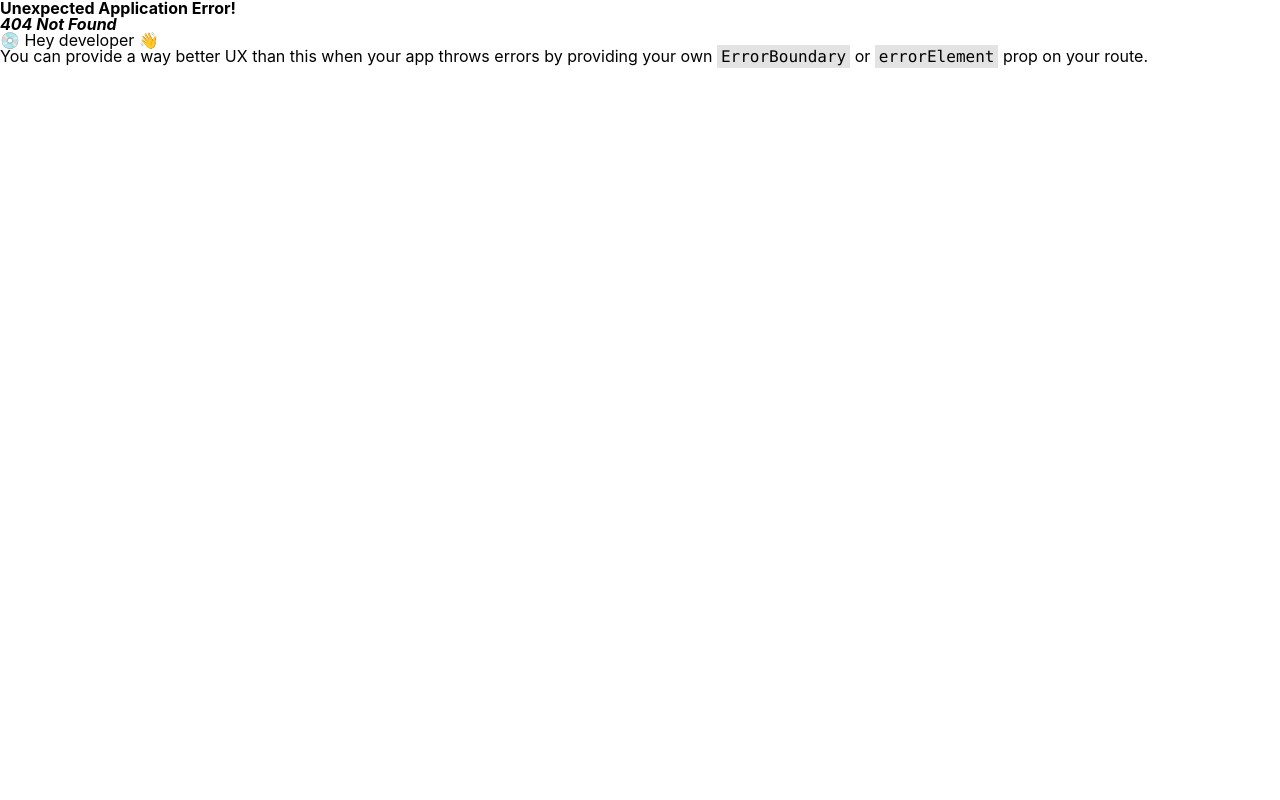
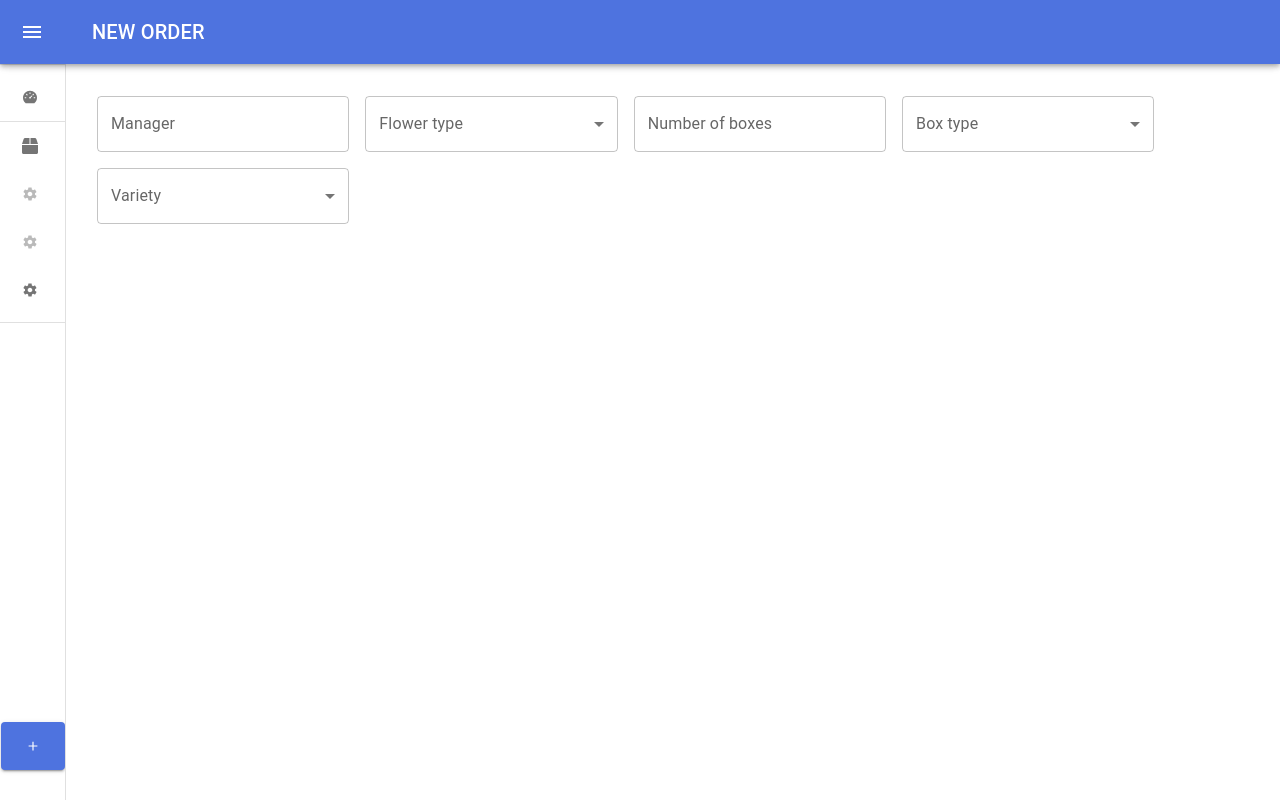
Before and after one commit to FlowersBIJ/flowers-frontend, a React (Create React App) app: page /new-order in a window 1280 px wide. Before the commit this address had no page. Built offline with nearby package versions, Linux system fonts and the light colour scheme.

Commit message:
Оформление+страница New Order

```diff
--- a/src/Components/Drawer/Drawer.css
+++ b/src/Components/Drawer/Drawer.css
@@ -2,3 +2,9 @@
   width: 60px;
   height: 60px;
 }
+
+.drawer {
+  display: flex;
+  flex-direction: column;
+  justify-content: space-between;
+}
--- a/src/Components/Drawer/Drawer.tsx
+++ b/src/Components/Drawer/Drawer.tsx
@@ -6,6 +6,10 @@
 import ChevronRightIcon from '@mui/icons-material/ChevronRight';
 import Typography from "@mui/material/Typography";
 import Menu from '../Menu/Menu';
+import Stack from '@mui/material/Stack';
+import Button from '@mui/material/Button';
+import { IoMdAdd } from "react-icons/io";
+import { NavLink } from 'react-router-dom';
 import './Drawer.css'
 
 interface DrawerProps {
@@ -41,12 +45,14 @@
     alignItems: 'center',
     justifyContent: 'space-between',
     padding: theme.spacing(0, 1),
-    // necessary for content to be below app bar
     ...theme.mixins.toolbar,
 }));
 
 const DrawerWrapper = styled(MuiDrawer, { shouldForwardProp: (prop) => prop !== 'open' })(
     ({ theme, open }) => ({
+        display: "flex",
+        flexDirection: 'column',
+        justifyContent: 'space-between',
         width: drawerWidth,
         flexShrink: 0,
         whiteSpace: 'nowrap',
@@ -67,9 +73,10 @@
 
     return (
         <DrawerWrapper variant="permanent" open={open}>
+            <div className="upper-drawer">
                 <DrawerHeader>
                     <img className='logo-img' src={require("../../Assets/logo_awarmatu.png")} alt="logo" />
-                <Typography>AWARMATU <br /> SYSTEM 23</Typography>
+                    <Typography >AWARMATU <br /> SYSTEM 23</Typography>
                     <IconButton onClick={handleDrawerClose}>
                         {theme.direction === 'rtl' ? <ChevronRightIcon /> : <ChevronLeftIcon />}
                     </IconButton>
@@ -77,6 +84,31 @@
                 <Divider />
                 <Menu open={open} />
                 <Divider />
+            </div>
+            <div style={{ marginTop: 'auto', marginBottom: '30px' }} className="under-drawer">
+                <Stack
+                    sx={{
+                        minHeight: 48,
+                        alignSelf: "flex-end",
+                        justifyContent: open ? 'center' : 'center',
+                        px: 2.8,
+                    }}
+                    spacing={2} direction="row">
+                    <Button
+                        component={NavLink}
+                        to={"/new-order"}
+                        variant="contained"
+                        sx={{
+                            backgroundColor: "#4e73df",
+                            '&:hover': {
+                                backgroundColor: "#3b5cb8",
+                            },
+                        }}
+                    >
+                        {open ? "Add new order" : <IoMdAdd />}
+                    </Button>
+                </Stack>
+            </div>
         </DrawerWrapper>
     )
 }
--- a/src/Components/Menu/Menu.tsx
+++ b/src/Components/Menu/Menu.tsx
@@ -1,12 +1,14 @@
-import { useTheme } from '@mui/material/styles';
+import { useState, useEffect } from 'react';
 import List from '@mui/material/List';
 import ListItem from '@mui/material/ListItem';
 import ListItemButton from '@mui/material/ListItemButton';
 import ListItemIcon from '@mui/material/ListItemIcon';
 import ListItemText from '@mui/material/ListItemText';
-import { AiFillDashboard } from "react-icons/ai";
-import { FaBox } from "react-icons/fa";
-import { IoMdSettings } from "react-icons/io";
+import Collapse from '@mui/material/Collapse';
+import Divider from '@mui/material/Divider';
+import { AiFillDashboard } from 'react-icons/ai';
+import { FaBox } from 'react-icons/fa';
+import { IoMdSettings } from 'react-icons/io';
 import { NavLink } from 'react-router-dom';
 
 interface DrawerProps {
@@ -14,7 +16,22 @@
 }
 
 export default function Menu({ open }: DrawerProps) {
-    const theme = useTheme();
+    const [invoicesOpen, setInvoicesOpen] = useState(false);
+    const [accountStatementsOpen, setAccountStatementsOpen] = useState(false);
+
+    const handleInvoicesClick = () => {
+        setInvoicesOpen(!invoicesOpen);
+    };
+
+    const handleAccountStatementsClick = () => {
+        setAccountStatementsOpen(!accountStatementsOpen);
+    };
+
+    useEffect(() => {
+        // Закрыть "Invoices" и "Account Statements" при закрытии "Drawer"
+        setInvoicesOpen(false);
+        setAccountStatementsOpen(false);
+    }, [open]);
 
     const Ivoices = [
         { text: 'Clients', route: '/invoices-clients' },
@@ -28,7 +45,7 @@
 
     return (
         <List>
-            {["Dashboard",].map((text) => (
+            {['Dashboard'].map((text) => (
                 <ListItem key={text} disablePadding sx={{ display: 'block' }}>
                     <ListItemButton
                         component={NavLink}
@@ -52,11 +69,8 @@
                     </ListItemButton>
                 </ListItem>
             ))}
-            <ListItemText primary={"Menu"} sx={{
-                opacity: open ? 1 : 0,
-                px: 2.5,
-            }} />
-            {["Shipment",].map((text) => (
+            <Divider />
+            {['Shipment'].map((text) => (
                 <ListItem key={text} disablePadding sx={{ display: 'block' }}>
                     <ListItemButton
                         component={NavLink}
@@ -80,15 +94,109 @@
                     </ListItemButton>
                 </ListItem>
             ))}
-            <ListItemText primary={"Invoices"} sx={{
-                opacity: open ? 1 : 0,
-                px: 2.5,
-            }} />
-            {Ivoices.map((item, index) => (
-                <ListItem key={item.text} disablePadding sx={{ display: 'block' }}>
+
+            {/* Invoices Section */}
+            <ListItemButton
+                sx={{
+                    minHeight: 48,
+                    justifyContent: open ? 'initial' : 'center',
+                    px: 2.8,
+                }}
+                onClick={handleInvoicesClick}
+            >
+                <ListItemIcon
+                    sx={{
+                        minWidth: 0,
+                        mr: open ? 3 : 'auto',
+                        justifyContent: 'center',
+                    }}
+                >
+                    {invoicesOpen ? <IoMdSettings /> : <IoMdSettings style={{ opacity: 0.5 }} />}
+                </ListItemIcon>
+                <ListItemText primary={'Invoices'} sx={{ opacity: open ? 1 : 0 }} />
+            </ListItemButton>
+            <Collapse in={invoicesOpen} timeout="auto" unmountOnExit>
+                <List component="div" disablePadding>
+                    {Ivoices.map((item) => (
+                        <ListItem key={item.text} disablePadding sx={{ display: 'block' }}>
+                            <ListItemButton
+                                component={NavLink}
+                                to={item.route}
+                                sx={{
+                                    minHeight: 48,
+                                    justifyContent: open ? 'initial' : 'center',
+                                    px: 4,
+                                }}
+                            >
+                                <ListItemIcon
+                                    sx={{
+                                        minWidth: 0,
+                                        mr: open ? 3 : 'auto',
+                                        justifyContent: 'center',
+                                    }}
+                                >
+                                    <IoMdSettings />
+                                </ListItemIcon>
+                                <ListItemText primary={item.text} sx={{ opacity: open ? 1 : 0 }} />
+                            </ListItemButton>
+                        </ListItem>
+                    ))}
+                </List>
+            </Collapse>
+
+            {/* Account Statements Section */}
+            <ListItemButton
+                sx={{
+                    minHeight: 48,
+                    justifyContent: open ? 'initial' : 'center',
+                    px: 2.8,
+                }}
+                onClick={handleAccountStatementsClick}
+            >
+                <ListItemIcon
+                    sx={{
+                        minWidth: 0,
+                        mr: open ? 3 : 'auto',
+                        justifyContent: 'center',
+                    }}
+                >
+                    {accountStatementsOpen ? <IoMdSettings /> : <IoMdSettings style={{ opacity: 0.5 }} />}
+                </ListItemIcon>
+                <ListItemText primary={'Account statements'} sx={{ opacity: open ? 1 : 0 }} />
+            </ListItemButton>
+            <Collapse in={accountStatementsOpen} timeout="auto" unmountOnExit>
+                <List component="div" disablePadding>
+                    {AccountStatements.map((item) => (
+                        <ListItem key={item.text} disablePadding sx={{ display: 'block' }}>
+                            <ListItemButton
+                                component={NavLink}
+                                to={item.route}
+                                sx={{
+                                    minHeight: 48,
+                                    justifyContent: open ? 'initial' : 'center',
+                                    px: 4,
+                                }}
+                            >
+                                <ListItemIcon
+                                    sx={{
+                                        minWidth: 0,
+                                        mr: open ? 3 : 'auto',
+                                        justifyContent: 'center',
+                                    }}
+                                >
+                                    <IoMdSettings />
+                                </ListItemIcon>
+                                <ListItemText primary={item.text} sx={{ opacity: open ? 1 : 0 }} />
+                            </ListItemButton>
+                        </ListItem>
+                    ))}
+                </List>
+            </Collapse>
+            {['Parameterization'].map((text) => (
+                <ListItem key={text} disablePadding sx={{ display: 'block' }}>
                     <ListItemButton
                         component={NavLink}
-                        to={item.route}
+                        to={'/parameterization'}
                         sx={{
                             minHeight: 48,
                             justifyContent: open ? 'initial' : 'center',
@@ -102,41 +210,12 @@
                                 justifyContent: 'center',
                             }}
                         >
-                            {index % 2 === 0 ? <IoMdSettings /> : <IoMdSettings />}
+                            <IoMdSettings />
                         </ListItemIcon>
-                        <ListItemText primary={item.text} sx={{ opacity: open ? 1 : 0 }} />
-                    </ListItemButton>
-                </ListItem>
-            ))}
-            <ListItemText primary={"Account statements"} sx={{
-                opacity: open ? 1 : 0,
-                px: 2.8,
-            }} />
-            {AccountStatements.map((item, index) => (
-                <ListItem key={item.text} disablePadding sx={{ display: 'block' }}>
-                    <ListItemButton
-                        component={NavLink}
-                        to={item.route}
-                        sx={{
-                            minHeight: 48,
-                            justifyContent: open ? 'initial' : 'center',
-                            px: 2.6,
-                        }}
-                    >
-                        <ListItemIcon
-                            sx={{
-                                minWidth: 0,
-                                mr: open ? 3 : 'auto',
-                                justifyContent: 'center',
-                            }}
-                        >
-                            {index % 2 === 0 ? <IoMdSettings /> : <IoMdSettings />}
-                        </ListItemIcon>
-                        <ListItemText primary={item.text} sx={{ opacity: open ? 1 : 0 }} />
+                        <ListItemText primary={text} sx={{ opacity: open ? 1 : 0 }} />
                     </ListItemButton>
                 </ListItem>
             ))}
         </List>
-
-    )
+    );
 }
--- a/src/Models/Invoice.ts
+++ /dev/null
@@ -1 +0,0 @@
-export type Invoice = {};
--- /dev/null
+++ b/src/Pages/NewOrderForm/NewOrderForm.tsx
@@ -0,0 +1,78 @@
+import * as React from 'react';
+import Box from '@mui/material/Box';
+import TextField from '@mui/material/TextField';
+import InputLabel from '@mui/material/InputLabel';
+import MenuItem from '@mui/material/MenuItem';
+import FormControl from '@mui/material/FormControl';
+import Select, { SelectChangeEvent } from '@mui/material/Select';
+
+export function NewOrderForm() {
+    const [flowerType, setflowerType] = React.useState('');
+    const [BoxType, setBoxType] = React.useState('');
+    const [Variety, setVariety] = React.useState('');
+
+    const handleChange = (event: SelectChangeEvent) => {
+        setflowerType(event.target.value as string);
+    };
+
+    return (
+        <Box
+            component="form"
+            sx={{
+                '& > :not(style)': { m: 1, width: '25ch' },
+            }}
+            noValidate
+            autoComplete="off"
+        >
+            {/* Автоматическое поле по авторизации, string */}
+            <TextField id="outlined-basic" label="Manager" variant="outlined" />
+            {/* Из бэка, string */}
+            <FormControl fullWidth>
+                <InputLabel id="demo-simple-select-label">Flower type</InputLabel>
+                <Select
+                    labelId="demo-simple-select-label"
+                    id="demo-simple-select"
+                    value={flowerType}
+                    label="Flower type"
+                    onChange={handleChange}
+                >
+                    <MenuItem value={"Type1"}>Type1</MenuItem>
+                    <MenuItem value={"Type2"}>Type2</MenuItem>
+                    <MenuItem value={"Type3"}>Type3</MenuItem>
+                </Select>
+            </FormControl>
+            {/* Кол-во коробок, может относиться к нескольким строкам однвременно */}
+            <TextField id="outlined-basic" label="Number of boxes" variant="outlined" />
+            {/* Тип коробки, string */}
+            <FormControl fullWidth>
+                <InputLabel id="demo-simple-select-label">Box type</InputLabel>
+                <Select
+                    labelId="demo-simple-select-label"
+                    id="demo-simple-select"
+                    value={BoxType}
+                    label="Box type"
+                    onChange={handleChange}
+                >
+                    <MenuItem value={"Type1"}>Type1</MenuItem>
+                    <MenuItem value={"Type2"}>Type2</MenuItem>
+                    <MenuItem value={"Type3"}>Type3</MenuItem>
+                </Select>
+            </FormControl>
+            {/* Сорт цветка, string */}
+            <FormControl fullWidth>
+                <InputLabel id="demo-simple-select-label">Variety</InputLabel>
+                <Select
+                    labelId="demo-simple-select-label"
+                    id="demo-simple-select"
+                    value={Variety}
+                    label="Variety"
+                    onChange={handleChange}
+                >
+                    <MenuItem value={"Type1"}>Type1</MenuItem>
+                    <MenuItem value={"Type2"}>Type2</MenuItem>
+                    <MenuItem value={"Type3"}>Type3</MenuItem>
+                </Select>
+            </FormControl>
+        </Box>
+    )
+}
--- a/src/index.tsx
+++ b/src/index.tsx
@@ -9,6 +9,7 @@
 import { AccountStatementClients } from "./Pages/AccountStatements/AccountStatementClients";
 import { AccountStatementFarms } from "./Pages/AccountStatements/AccountStatementFarms";
 import { Parameterization } from "./Pages/Parameterization/Parameterization";
+import { NewOrderForm } from "./Pages/NewOrderForm/NewOrderForm";
 import { store, StoreContext } from "./Data/Store";
 import "./index.css";
 import { TextProvider } from "./Components/TextContext/TextContext";
@@ -24,7 +25,7 @@
          {
             index: true,
             element: (
-               <PageBody text={"Dashboard"}>
+               <PageBody text={"DASHBOARD"}>
                   <Dashboard />
                </PageBody>
             ),
@@ -32,7 +33,7 @@
          {
             path: "/shipment",
             element: (
-               <PageBody text={"Shipment"}>
+               <PageBody text={"SHIPMENT"}>
                   <Shipment />
                </PageBody>
             ),
@@ -40,7 +41,7 @@
          {
             path: "/invoices-clients",
             element: (
-               <PageBody text={"Invoices: Clients"}>
+               <PageBody text={"INVOICES: CLIENTS"}>
                   <InvoicesClients />
                </PageBody>
             ),
@@ -48,7 +49,7 @@
          {
             path: "/invoices-farms",
             element: (
-               <PageBody text={"Invoices: Farms"}>
+               <PageBody text={"INVOICES: FARMS"}>
                   <InvoicesFarms />
                </PageBody>
             ),
@@ -56,7 +57,7 @@
          {
             path: "/account-statement-clients",
             element: (
-               <PageBody text={"Account statement: Clients"}>
+               <PageBody text={"ACCOUNT STATEMENT: CLIENTS"}>
                   <AccountStatementClients />
                </PageBody>
             ),
@@ -64,7 +65,7 @@
          {
             path: "/account-statement-farms",
             element: (
-               <PageBody text={"Account statement: Farms"}>
+               <PageBody text={"ACCOUNT STATEMENT: FARMS"}>
                   <AccountStatementFarms />
                </PageBody>
             ),
@@ -72,8 +73,16 @@
          {
             path: "/parameterization",
             element: (
-               <PageBody text={"Parameterization"}>
+               <PageBody text={"PARAMETERIZATION"}>
                   <Parameterization />
+               </PageBody>
+            ),
+         },
+         {
+            path: "/new-order",
+            element: (
+               <PageBody text={"NEW ORDER"}>
+                  <NewOrderForm />
                </PageBody>
             ),
          },
```
Also changed, not shown: src/Models/Shipment.ts (+46 -20 lines). Lines whose indentation alone changed are shown as unchanged.
